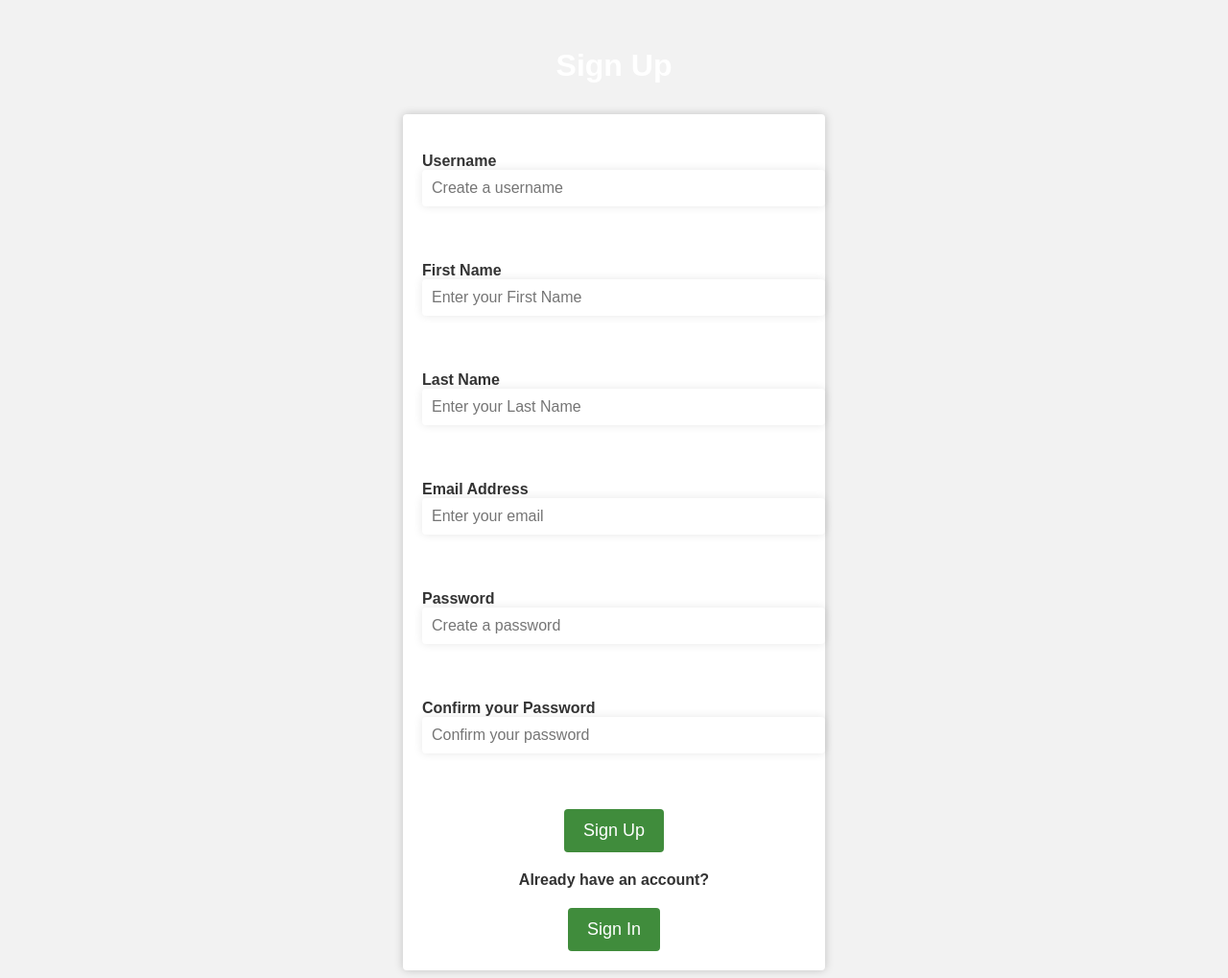
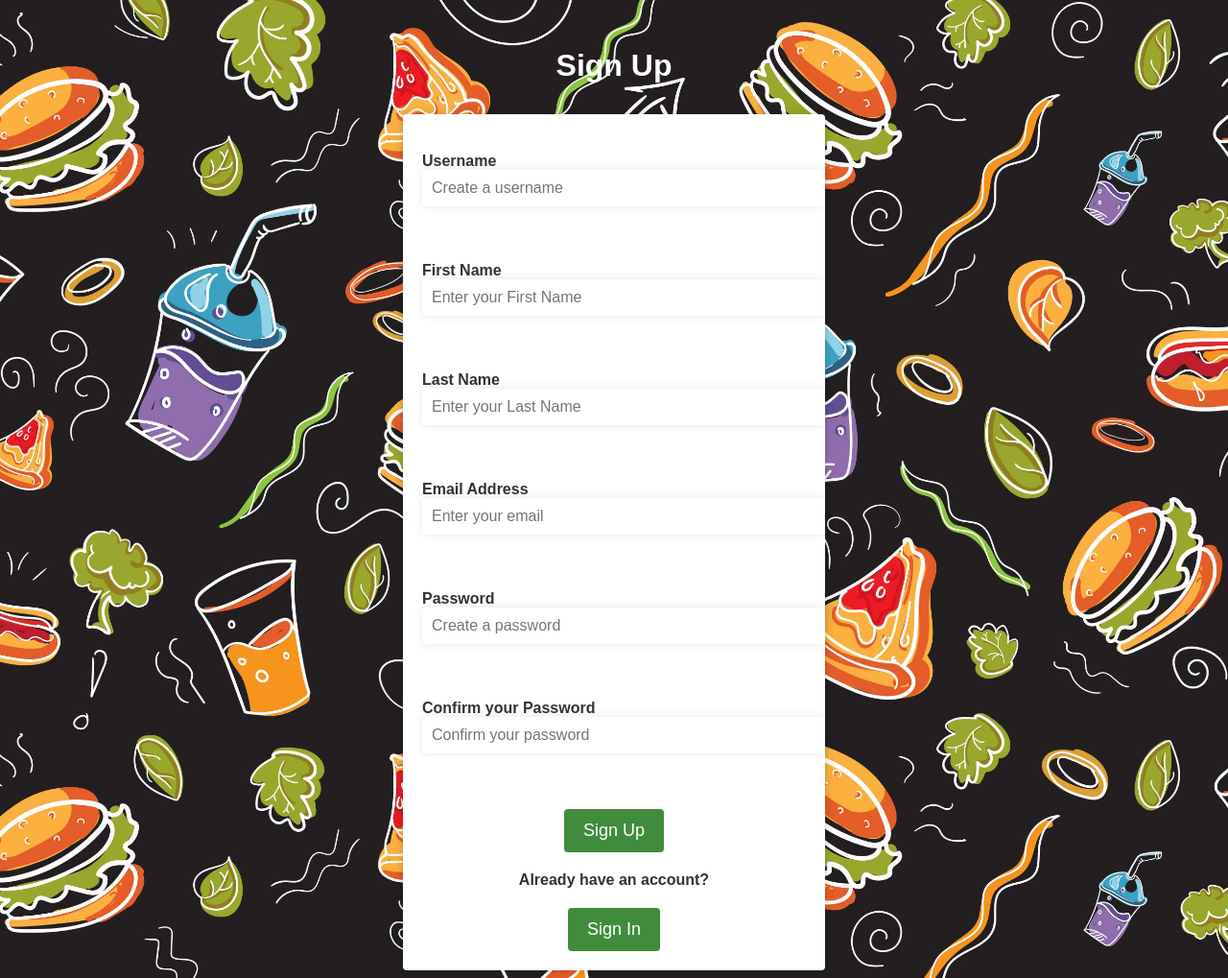
Before and after one commit to diego-velez-upr/meal-finder, a Django app: page /auth/signup/ in a window 1280 px wide. Shown: the whole page at 96% size. Run offline with Django 4.2, Linux system fonts and the light colour scheme.

Commit message:
Forgot to add background IMG again.

```diff
--- a/site/listing/static/css/signin.css
+++ b/site/listing/static/css/signin.css
@@ -1,8 +1,8 @@
 
 body {
     font-family: Arial, sans-serif;
+    background-image: url("../images/bckgrnd.jpeg");
     color: white;
-    background-image: url("../images/bckgrnd.jpeg");
     background-size: cover; /* resize the image to cover the entire container */
     background-position: center;
 }
--- a/site/listing/static/css/signup.css
+++ b/site/listing/static/css/signup.css
@@ -2,6 +2,7 @@
 
 body {
     font-family: Arial, sans-serif;
+    background-image: url("../images/bckgrnd.jpeg");
     color: white;
     background-size: cover; /* resize the image to cover the entire container */
     background-position: center;
```
